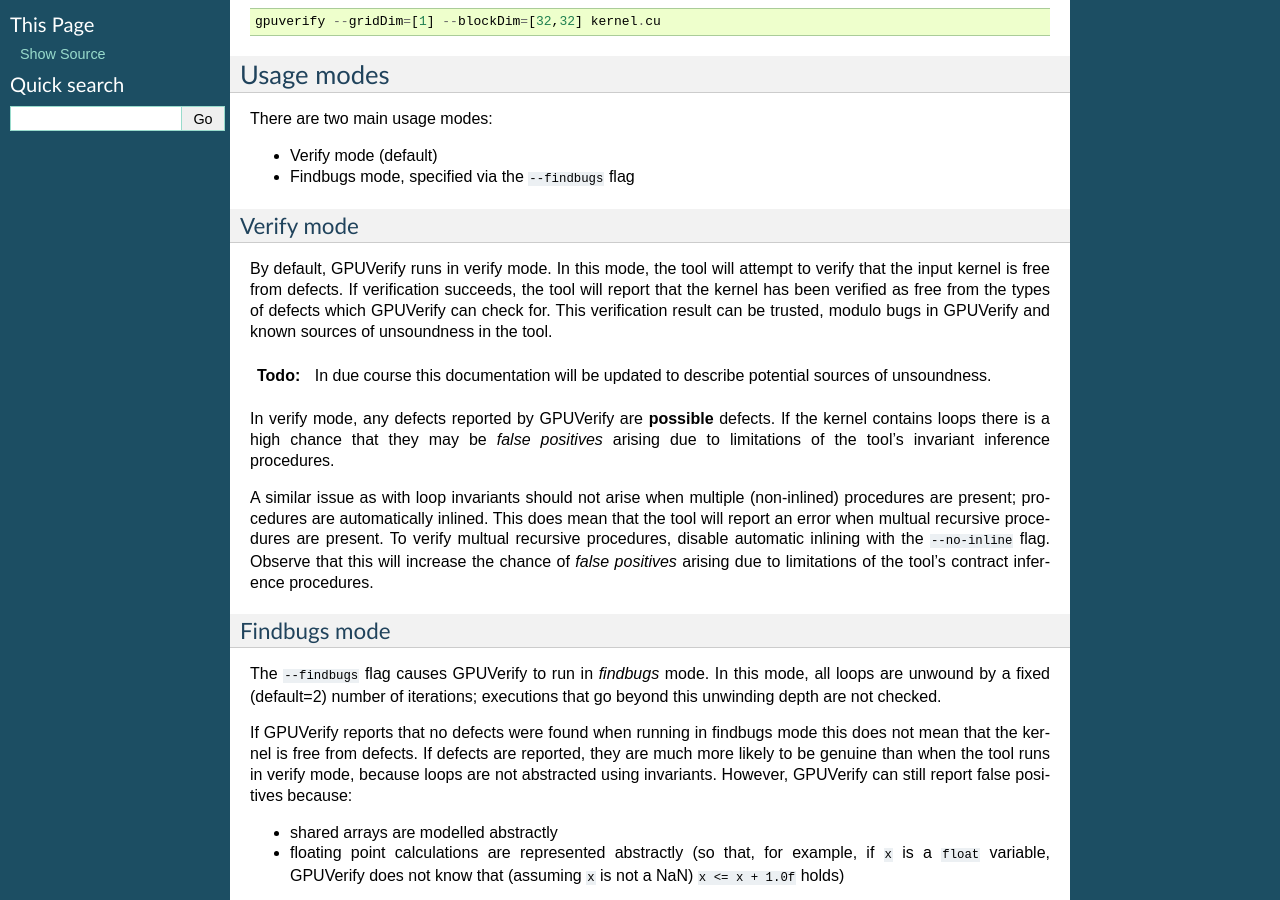
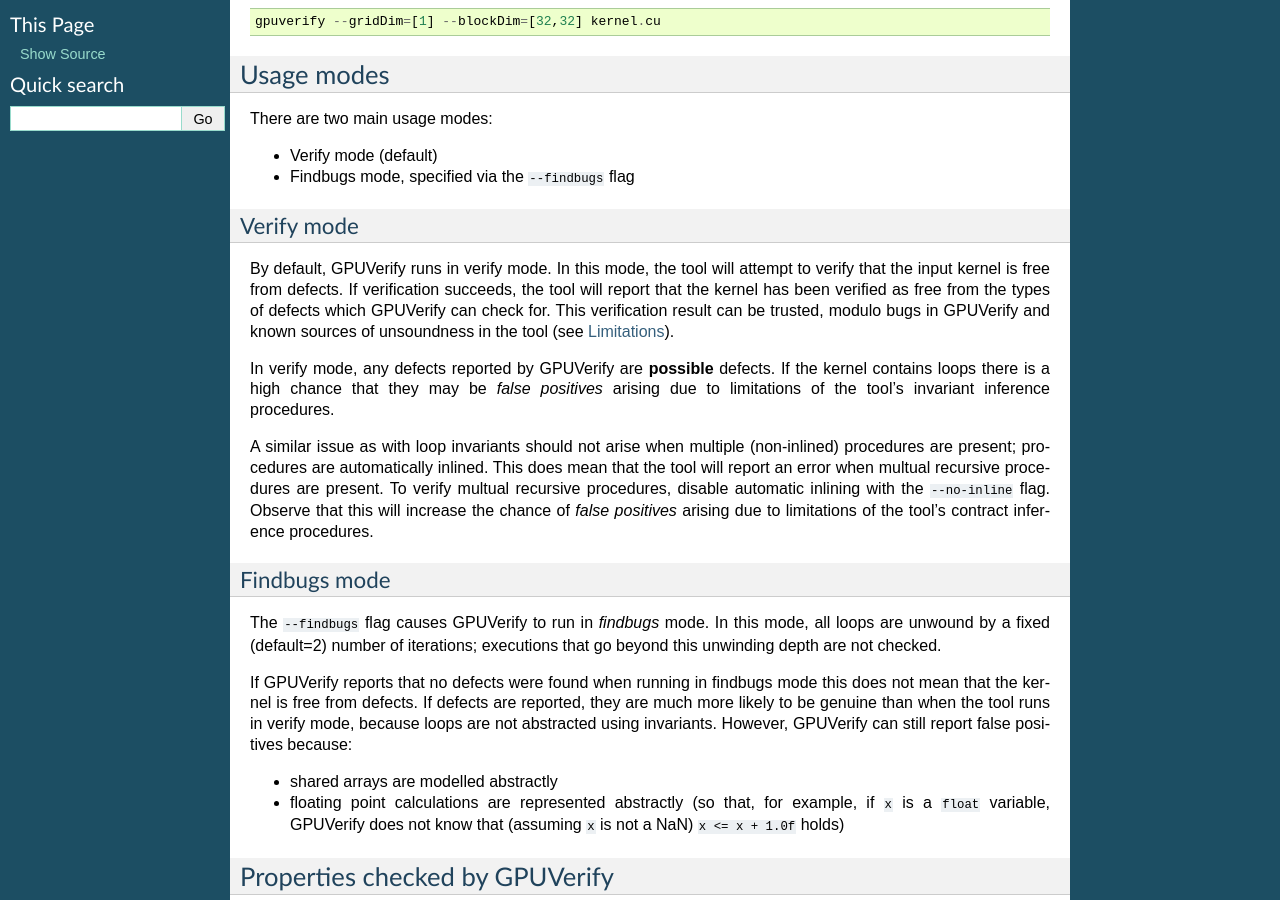
Before and after one commit to mc-imperial/gpuverify, a Sphinx documentation site: the page built from Documentation/basic_usage.rst, in a window 1280 px wide and 900 px high, scrolled down 1378 px. Built offline with Sphinx 7.4.7, drawn with Linux system fonts in a browser that asks for light colours; formulas are drawn with MathJax 3.

Commit message:
Link to limitations document

```diff
--- a/Documentation/basic_usage.rst
+++ b/Documentation/basic_usage.rst
@@ -87,11 +87,7 @@
 verification succeeds, the tool will report that the kernel has been
 verified as free from the types of defects which GPUVerify can check
 for. This verification result can be trusted, modulo bugs in GPUVerify
-and known sources of unsoundness in the tool.
-
-.. todo:: In due course this
-  documentation will be updated to describe potential sources of
-  unsoundness.
+and known sources of unsoundness in the tool (see :doc:`limitations`).
 
 In verify mode, any defects reported by GPUVerify are **possible**
 defects.  If the kernel contains loops there is a high chance that
```
